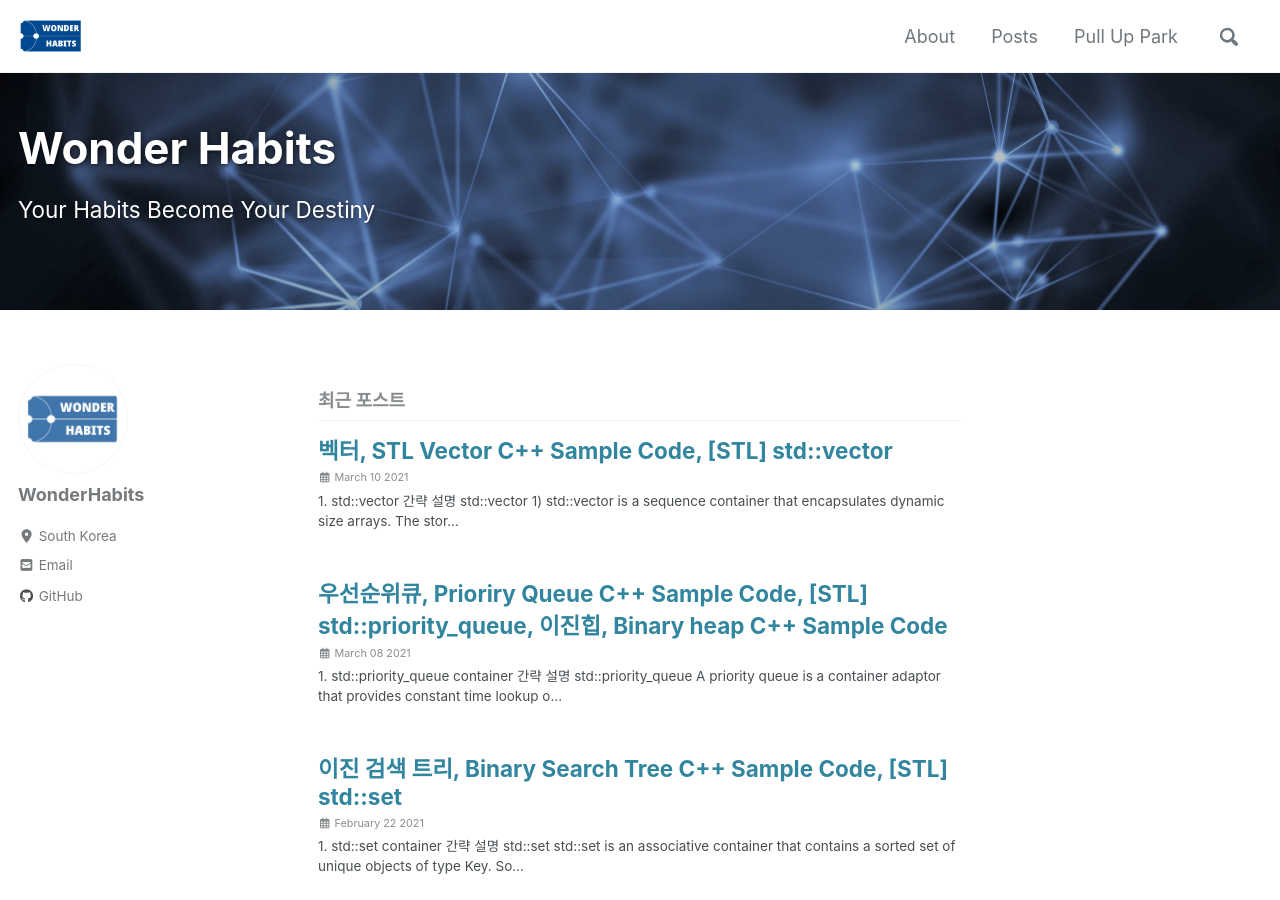
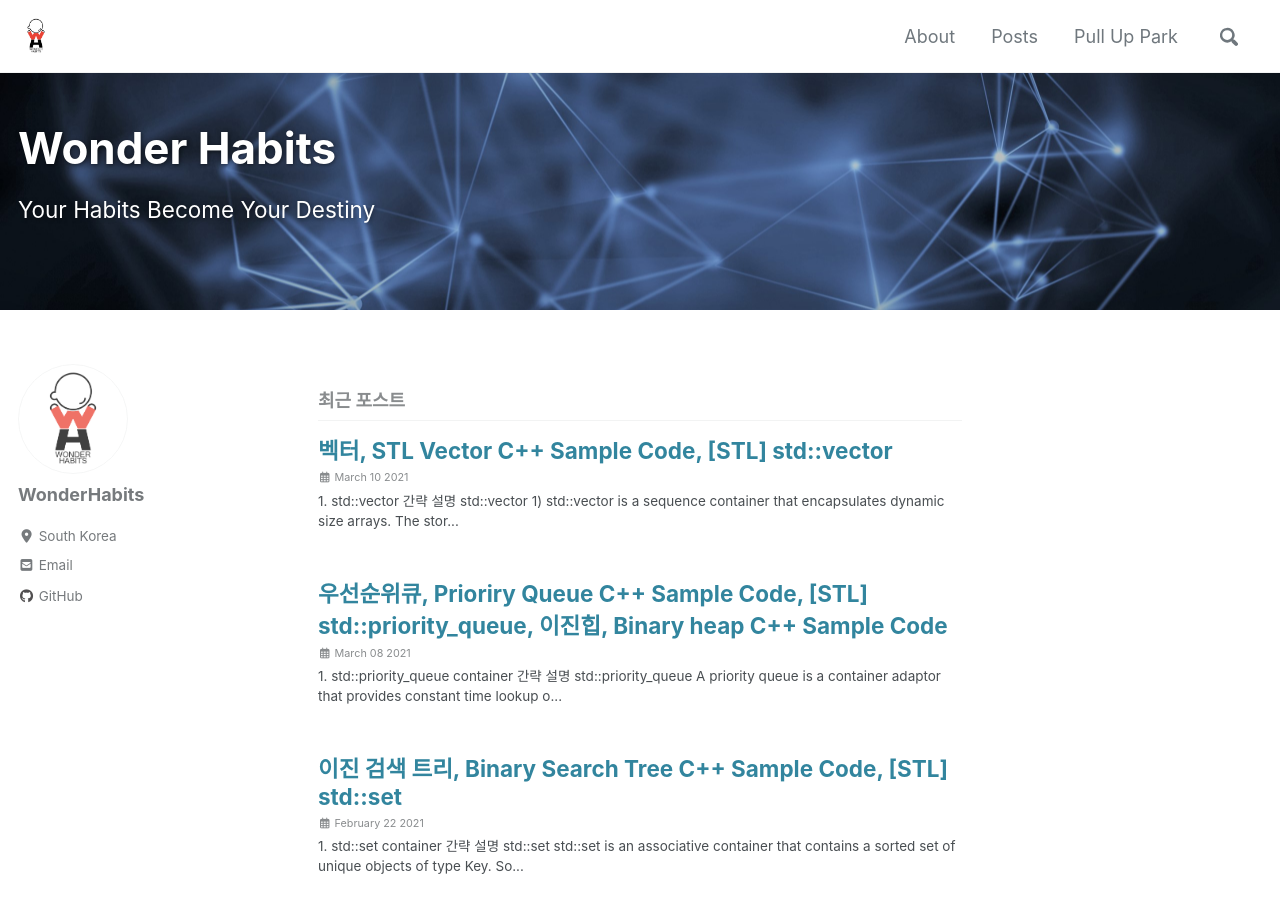
Before and after one commit to WonderHabits/wonderhabits.github.io, a Jekyll site: the page built from index.html, in a window 1280 px wide and 900 px high. Built offline with Jekyll 4.4.1, drawn with Linux system fonts in a browser that asks for light colours; cached includes are drawn as plain includes; nearby versions of some CDN libraries; the list of posts is cut into pages by our own code.

Commit message:
change logo

```diff
--- a/_config.yml
+++ b/_config.yml
@@ -25,7 +25,7 @@
 baseurl                  : # the subpath of your site, e.g. "/blog"
 repository               : "WonderHabits/wonderhabits.github.io.git"
 teaser                   : # path of fallback teaser image, e.g. "/assets/images/500x300.png"
-logo                     : "/assets/images/Logo_blue_white_rect.jpg" # path of logo image to display in the masthead, e.g. "/assets/images/88x88.png"
+logo                     : "/assets/images/WH_Logo.png" # path of logo image to display in the masthead, e.g. "/assets/images/88x88.png"
 masthead_title           : " " # overrides the website title displayed in the masthead, use " " for no title
 # breadcrumbs            : false # true, false (default)
 words_per_minute         : 200
@@ -108,7 +108,7 @@
 # Site Author
 author:
   name             : "WonderHabits"
-  avatar           : "/assets/images/Logo_blue_white_square.jpg"
+  avatar           : "/assets/images/WH_Logo.png"
   bio              : ""
   location         : "South Korea"
   email            :
```
Also changed, not shown: assets/images/Logo_blue_white_rect.jpg (deleted), assets/images/Logo_blue_white_square.jpg (deleted), assets/images/WH_Logo.png (added).
